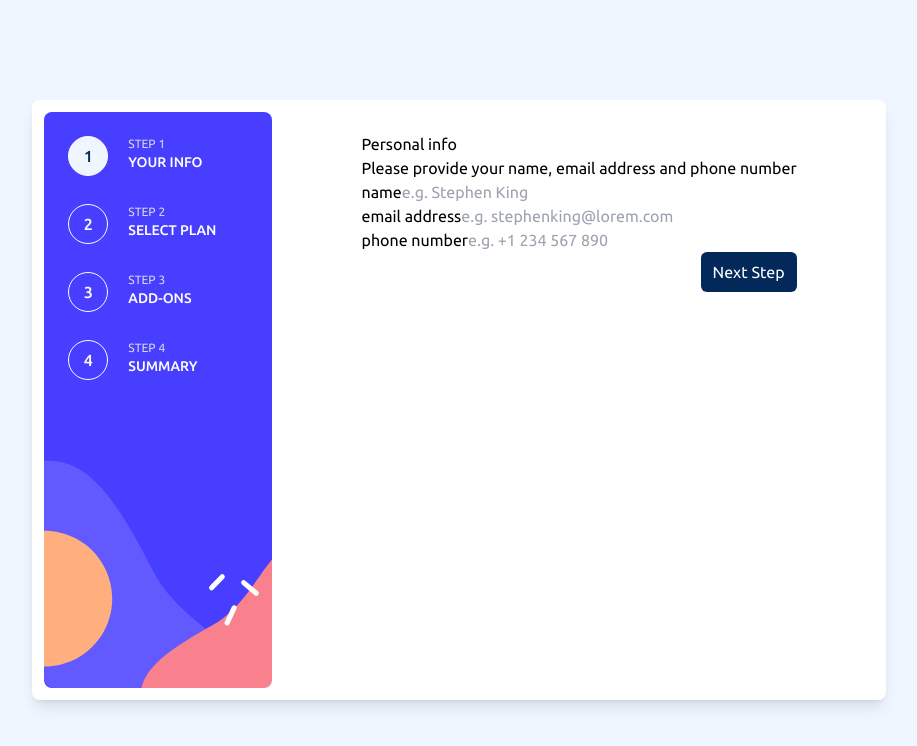
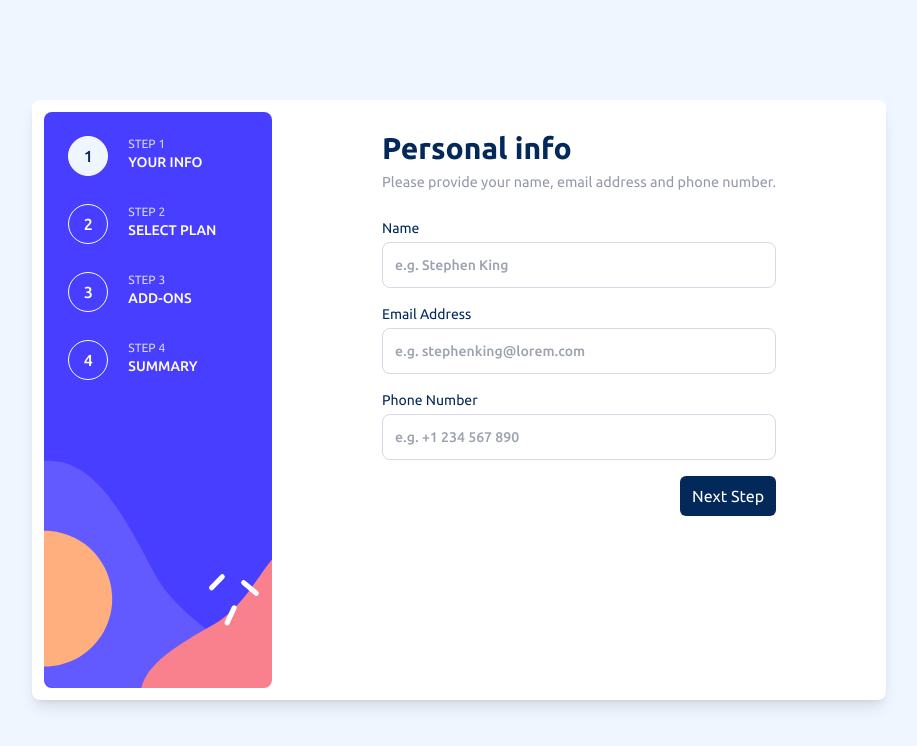
Before and after one commit to HealerC/multistep-form, a Next.js app: page /your-info in a window 1280 px wide. Shown: the top 746 px of the page, without its empty margins (181-1098 px from the left). Built offline with nearby package versions, Linux system fonts and the light colour scheme.

Commit message:
feat: Style your-info page

```diff
--- /dev/null
+++ b/components/HeadersPage.tsx
@@ -0,0 +1,15 @@
+type HeadersPageProps = {
+  heading: string;
+  info: string;
+};
+
+export default function HeadersPage({ heading, info }: HeadersPageProps) {
+  return (
+    <header className="pb-6">
+      <h2 className="text-3xl font-bold leading-8 text-blue-marine-dark">
+        {heading}
+      </h2>
+      <p className="mt-2 text-[0.9rem] text-gray-cool">{info}</p>
+    </header>
+  );
+}
--- /dev/null
+++ b/components/TextFieldHookForm.tsx
@@ -0,0 +1,50 @@
+import { HTMLInputTypeAttribute } from "react";
+import { UseFormRegisterReturn } from "react-hook-form";
+
+type TextFieldProps = {
+  helperText: string | undefined;
+  name: string;
+  label: string;
+  type?: HTMLInputTypeAttribute;
+  autoComplete?: string;
+  placeholder?: string;
+  validationRegister: UseFormRegisterReturn;
+};
+
+export default function TextFieldHookForm({
+  type,
+  autoComplete,
+  placeholder,
+  helperText,
+  name,
+  label,
+  validationRegister,
+}: TextFieldProps) {
+  return (
+    <fieldset className="mb-4 text-blue-marine-dark">
+      <div className="mb-1 flex justify-between">
+        <label className="text-sm capitalize" htmlFor={name}>
+          {label}
+        </label>
+        <p
+          className={`text-sm font-medium text-red-strawberry ${
+            !helperText && "invisible"
+          }`}
+        >
+          {helperText ? helperText : "helperText"}
+        </p>
+      </div>
+      <input
+        className={`w-full rounded-lg border border-gray-light p-3 text-sm font-medium outline-none transition focus:border-blue-marine-dark ${
+          helperText && "border-red-strawberry"
+        }`}
+        type={type}
+        autoComplete={autoComplete}
+        placeholder={placeholder}
+        {...validationRegister}
+        id={name}
+        required
+      />
+    </fieldset>
+  );
+}
--- a/pages/your-info.tsx
+++ b/pages/your-info.tsx
@@ -1,6 +1,8 @@
 import React from "react";
 import { useAppContext } from "@/context/app-context";
 import Layout from "@/components/Layout";
+import HeadersPage from "@/components/HeadersPage";
+import TextFieldHookForm from "@/components/TextFieldHookForm";
 
 export default function YourInfo() {
   const {
@@ -8,51 +10,47 @@ export default function YourInfo() {
   } = useAppContext();
   return (
     <Layout>
-      <h2>Personal info</h2>
-      <p>Please provide your name, email address and phone number</p>
-      <fieldset>
-        {errors.name && <p>{errors.name.message}</p>}
-        <label htmlFor="name">name</label>
-        <input
+      <HeadersPage
+        heading="Personal info"
+        info="Please provide your name, email address and phone number."
+      />
+      <TextFieldHookForm
+        helperText={errors.name && errors.name.message}
+        name="name"
+        label="name"
         autoComplete="name"
         placeholder="e.g. Stephen King"
-          {...register("name", { required: "Please enter your name" })}
-          id="name"
-          required
+        validationRegister={register("name", {
+          required: "Please enter your name",
+        })}
       />
-      </fieldset>
-      <fieldset>
-        {errors.email && (
-          <p>
-            {errors.email.type === "required"
+      <TextFieldHookForm
+        helperText={
+          errors.email &&
+          (errors.email.type === "required"
             ? errors.email.message
-              : "Please enter a valid email"}
-          </p>
-        )}
-        <label htmlFor="email">email address</label>
-        <input
-          type="email"
+            : "Please enter a valid email")
+        }
+        name="email"
+        label="email address"
         autoComplete="email"
         placeholder="e.g. stephenking@lorem.com"
-          {...register("email", {
+        validationRegister={register("email", {
           required: "This field is required",
           pattern: /^\S+@\S+$/i,
         })}
-          id="email"
-          required
       />
-      </fieldset>
-      <fieldset>
-        {errors.phone && <p>{errors.phone.message}</p>}
-        <label htmlFor="phone">phone number</label>
-        <input
+      <TextFieldHookForm
+        helperText={errors.phone && errors.phone.message}
+        name="phone"
+        label="phone number"
         type="tel"
         autoComplete="tel"
         placeholder="e.g. +1 234 567 890"
-          {...register("phone", { required: "This field is required" })}
-          id="phone"
+        validationRegister={register("phone", {
+          required: "This field is required",
+        })}
       />
-      </fieldset>
     </Layout>
   );
 }
```
Lines whose indentation alone changed are shown as unchanged.
